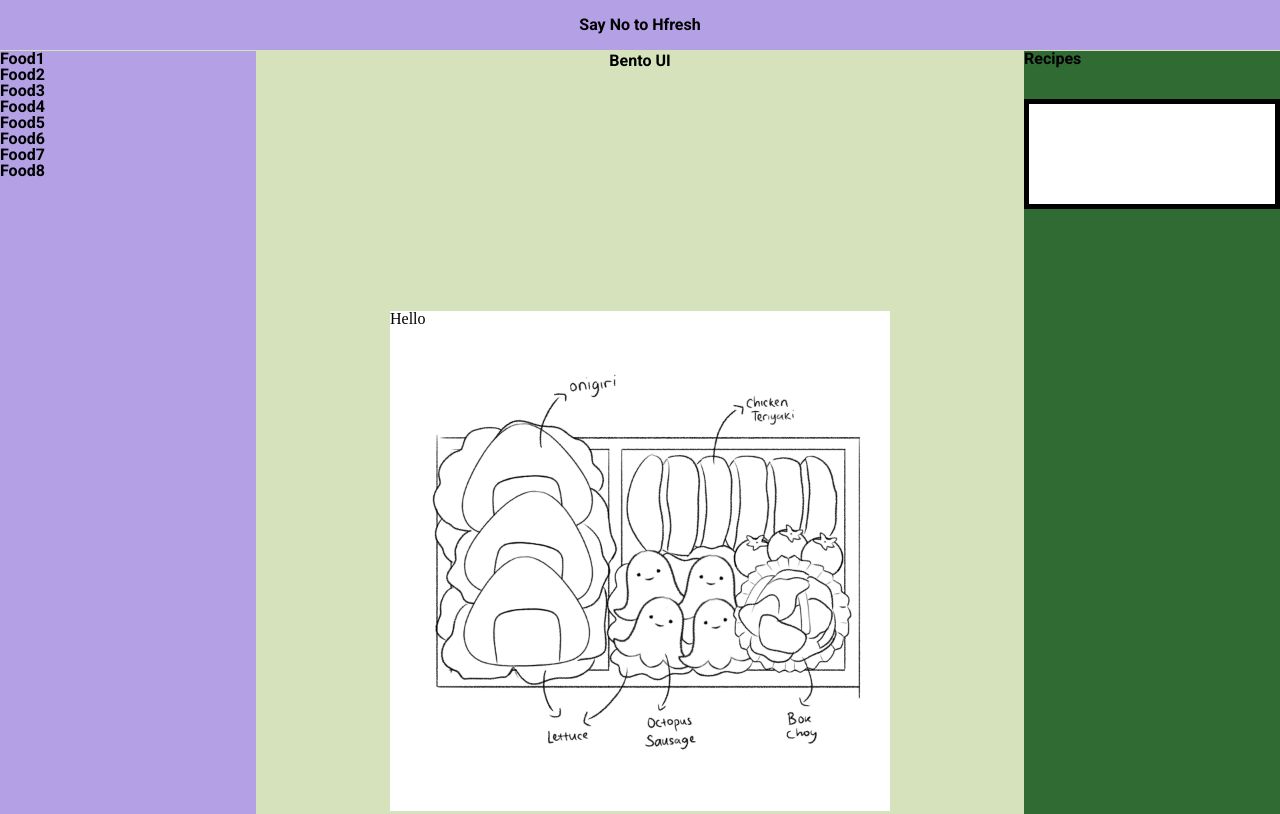
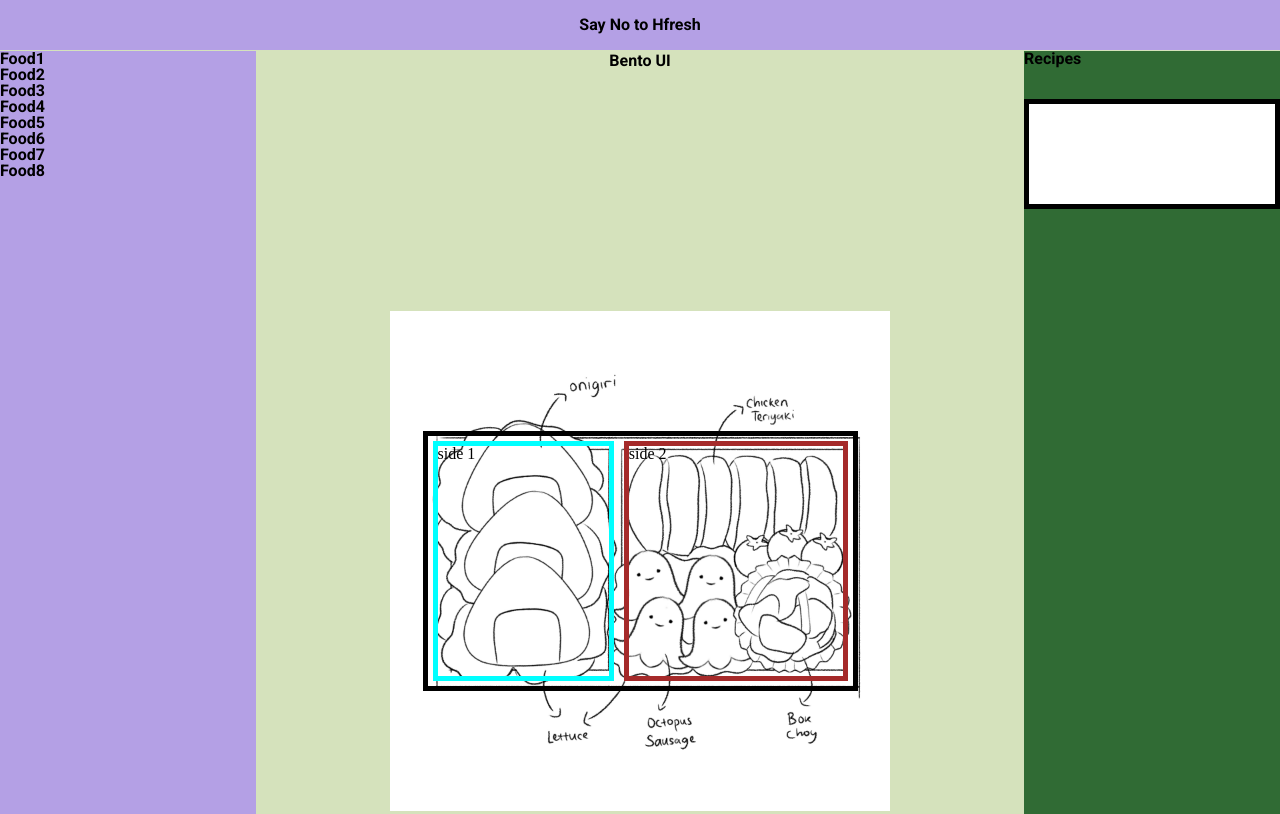
Before and after one commit to tozhang665/JSProject, a website built with webpack: page index.html in a window 1280 px wide. Shown: the top 814 px of the page. Built offline with nearby package versions, Linux system fonts and the light colour scheme.

Commit message:
added base bento elements

```diff
--- a/index.html
+++ b/index.html
@@ -117,7 +117,19 @@
 
       <div id ="lunchbox-bento">
         <!-- <img src="./dist/images/readMe/basicWireFrame.jpeg" alt="" id = "bento-box"> -->
-        <div id = "bento-box">Hello</div>
+        <div id = "bento-box">
+          <div id = "bento-box-inner">
+
+            <div id="lSide" class="container">
+              side 1
+            </div>
+            <div id="rSide" class="container">
+              side 2
+            </div>
+
+          </div>
+
+        </div>
       </div>
 
     </div>
--- a/src/styles/current.css
+++ b/src/styles/current.css
@@ -71,8 +71,27 @@ nav{
   background-size:cover;
   width:500px;
   height:500px;
+  /* display: grid;
+  grid-template-columns: 1fr 3fr;
+  grid-template-rows: 1fr 1fr; */
+  display:flex;
+  justify-content: center;
+  align-items: center;
+}
+
+#bento-box-inner{
+  border: 5px solid black;
+  height: 50%;
+  width: 85%;
   display: grid;
-  grid-template-columns: 1fr 3fr;
-  grid-template-rows: 1fr 1fr;
+  grid-template-columns: 45fr 55fr;
+}
 
+#lSide{
+  margin: 5px;
+  border: 5px solid aqua;
 }
+#rSide{
+  margin: 5px;
+  border: 5px solid brown;
+}
```
Also changed, not shown: dist/main.css.
